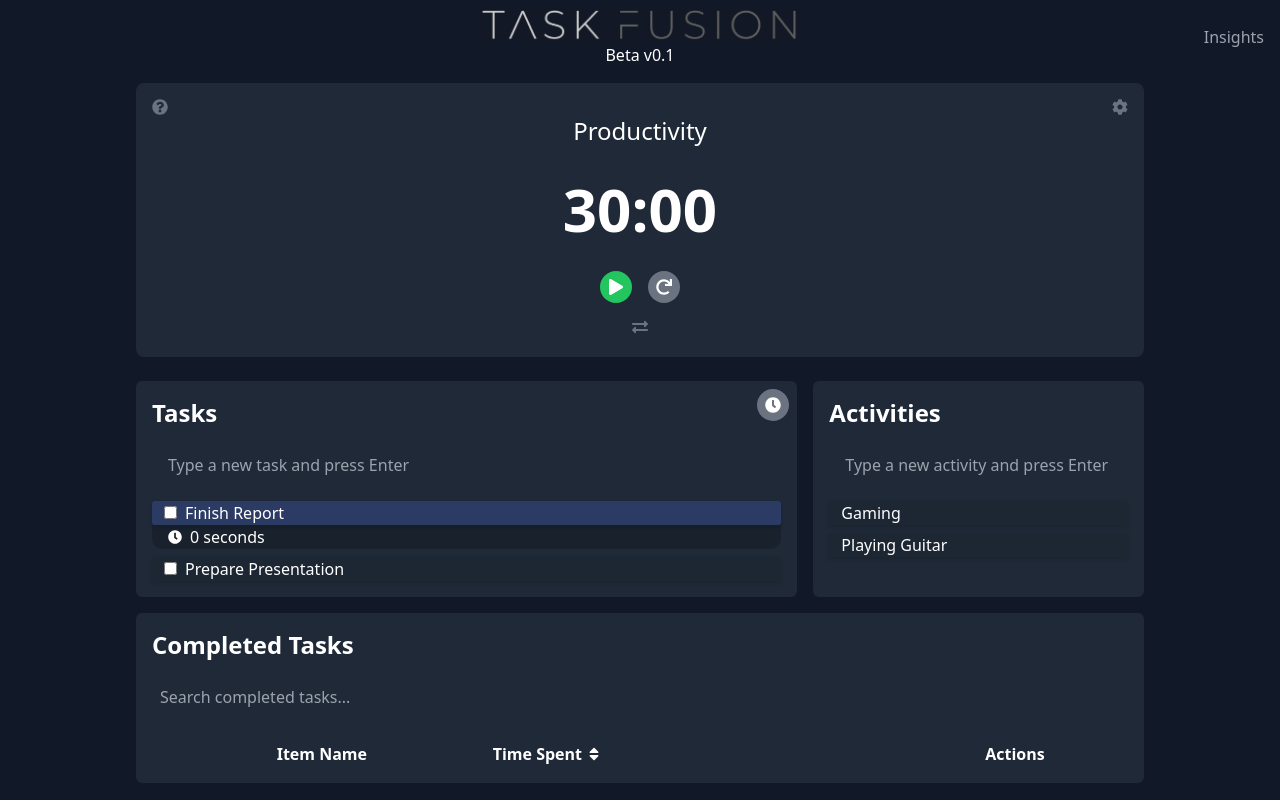
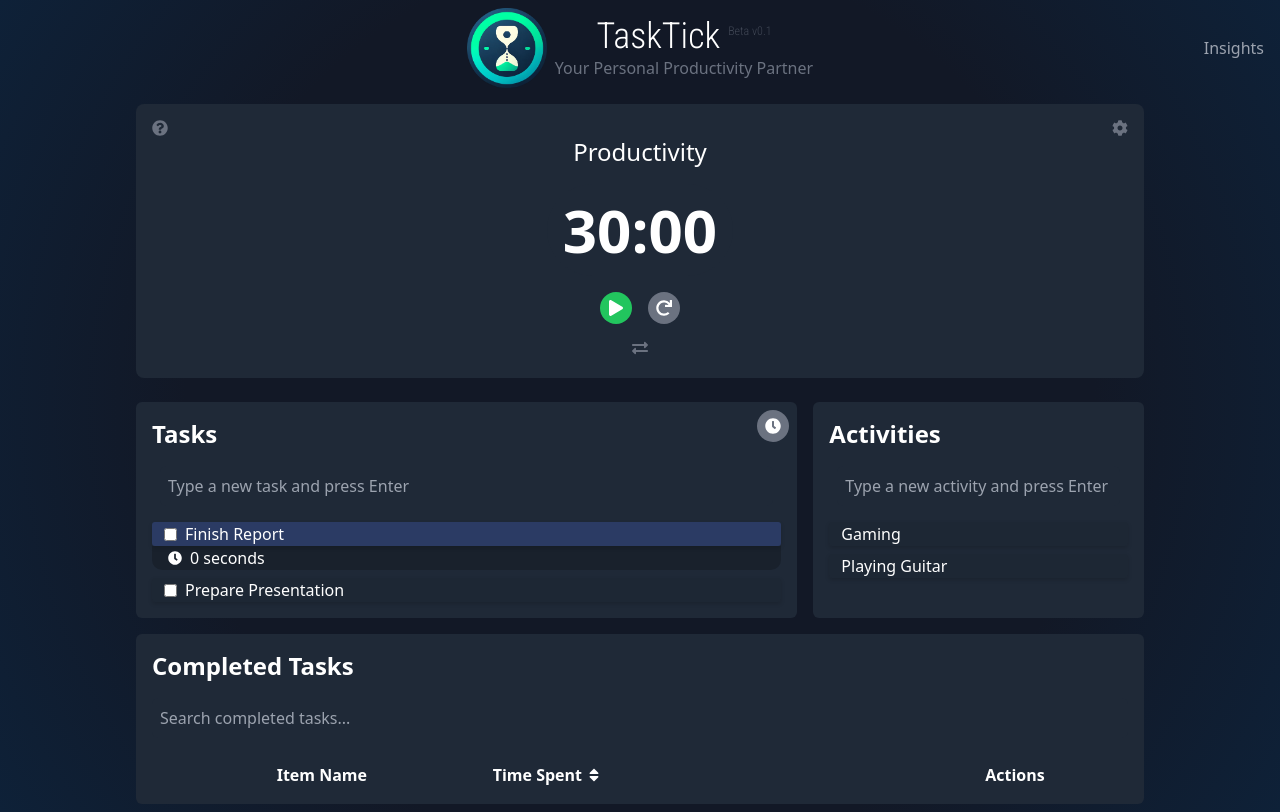
Before and after one commit to AlexZan/task-fusion, a React (Create React App) app: page / in a window 1280 px wide. Built offline with nearby package versions, Linux system fonts and the light colour scheme.

Commit message:
Style changes. Fixed header wrapper

```diff
--- a/public/index.html
+++ b/public/index.html
@@ -4,10 +4,11 @@
     <meta charset="utf-8" />
     <meta name="viewport" content="width=device-width, initial-scale=1" />
     <title>TaskFusion</title>
-    <link rel="icon" type="image/png" sizes="48x48" href="%PUBLIC_URL%/favicon.png">
+    <link rel="icon" type="image/png" sizes="48x48" href="%PUBLIC_URL%/favicon48.png">
     <link rel="icon" href="%PUBLIC_URL%/favicon.ico" />
-
-
+    <link rel="preconnect" href="https://fonts.googleapis.com">
+    <link rel="preconnect" href="https://fonts.gstatic.com" crossorigin>
+    <link href="https://fonts.googleapis.com/css2?family=Roboto+Condensed:wght@300&family=Space+Grotesk:wght@300&display=swap" rel="stylesheet">
   </head>
   <body class="dark">
     <div id="root"></div>
--- a/src/App.js
+++ b/src/App.js
@@ -1,4 +1,4 @@
-import React, {useEffect} from 'react';
+import React, { useEffect } from 'react';
 import { createHashRouter, RouterProvider, Link, Outlet } from "react-router-dom";
 import { Provider, useDispatch } from 'react-redux';
 import { PersistGate } from 'redux-persist/integration/react';
@@ -12,24 +12,27 @@ ReactGA4.initialize('G-0RFS7K47D2');
 
 function Header() {
   return (
-    <div className="App theme-bg-darker min-h-screen theme-text-dark">
-      <header className="text-center padding-small relative">
-        <Link to="/">
-          <img src={process.env.PUBLIC_URL + '/logo-thin.PNG'} alt="Logo" className="mx-auto w-1/2 max-w-xs" />
-          Beta v0.1
-        </Link>
-        <Link to="/insights" className="absolute top-1/2 right-4 transform -translate-y-1/2 text-gray-400 hover:text-white">
-          Insights
-        </Link>
-      </header>
-      <Outlet />
-    </div>
+<header className="text-center padding-small relative flex justify-center items-center">
+  <img src={'/icon.png'} alt="Logo" className="w-20 h-20 mr-2" />
+  <div>
+    <h1 className="text-4xl font-light text-white" style={{ fontFamily: "'Roboto Condensed', sans-serif" }}>
+      TaskTick
+      <span className="text-xs text-gray-500 ml-2 opacity-50" style={{ verticalAlign: 'super' }}>Beta v0.1</span>
+    </h1>
+    <p className="text-gray-500">Your Personal Productivity Partner</p>
+  </div>
+  <Link to="/insights" className="absolute top-1/2 right-4 transform -translate-y-1/2 text-gray-400 hover:text-white">
+    Insights
+  </Link>
+</header>
+
+
   );
 }
 
 const router = createHashRouter([
   {
-    element: <Header />,
+    element: <MainApp />,
     children: [
       {
         path: "/",
@@ -55,8 +58,12 @@ function MainApp() {
   }, []);
 
   return (
-    <RouterProvider router={router}>
-    </RouterProvider>
+    <div className="min-h-screen theme-text-dark min-h-screen" style={{
+      background: 'radial-gradient(circle, #121826 60%, #0e2138 100%)'
+    }}>
+      <Header />
+      <Outlet />
+    </div>
   );
 }
 
@@ -82,7 +89,7 @@ function App() {
   return (
     <Provider store={store}>
       <PersistGate loading={null} persistor={persistor}>
-        <MainApp />
+        <RouterProvider router={router} />
       </PersistGate>
     </Provider>
   );
```
Also changed, not shown: public/favicon48.png (added), public/icon.png (renamed from public/favicon.png).
